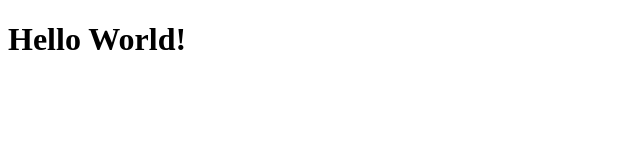
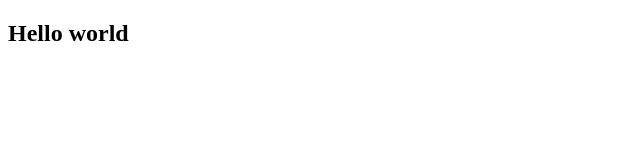
Before and after one commit to DorcasOdunola/test-git, a plain HTML site: page index.html in a window 1280 px wide. Shown: the whole page, without its empty margins (0-640 px from the left). Drawn offline with Linux system fonts and the light colour scheme.

Commit message:
added hello world

```diff
--- a/index.html
+++ b/index.html
@@ -7,7 +7,7 @@
         <title>Document</title>
     </head>
     <body>
-        <h1>Hello World!</h1>
+       <h2>Hello world</h2>
 
     </body>
 </html>
```
